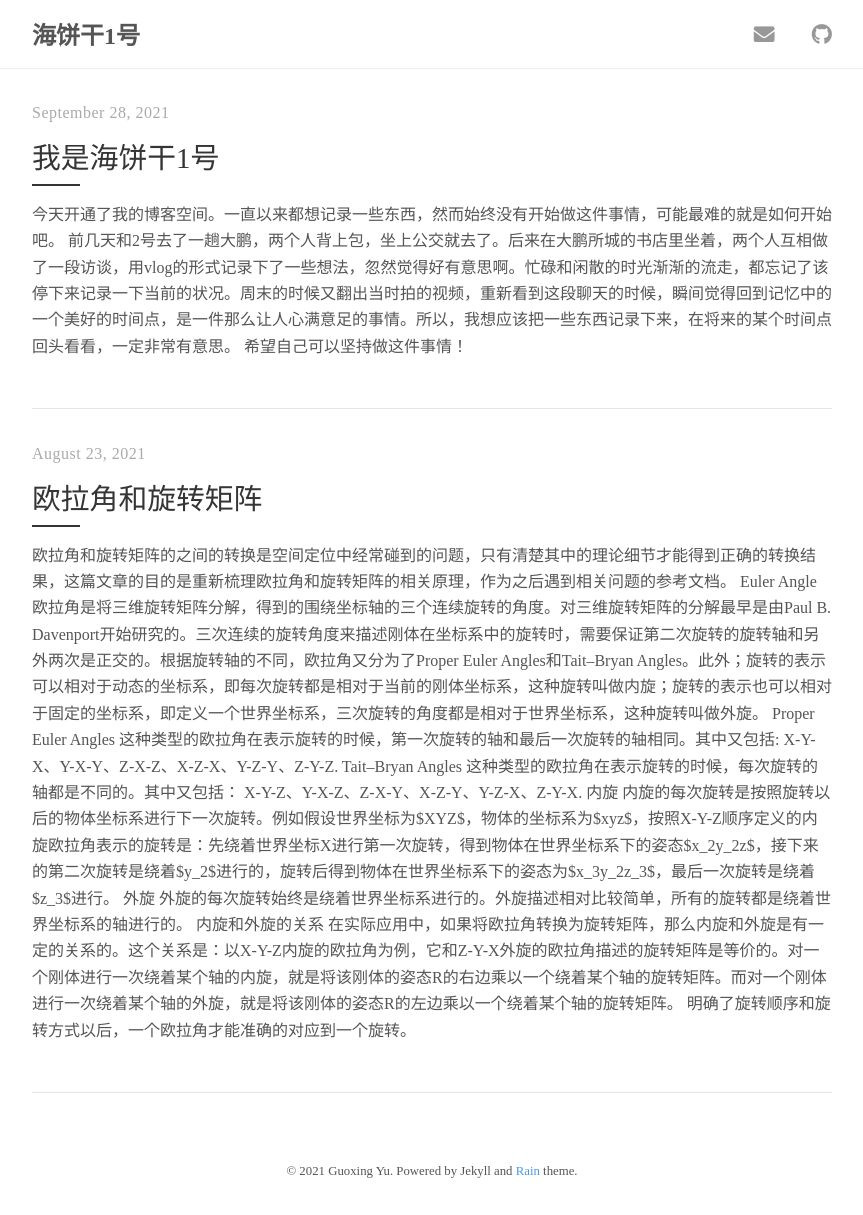
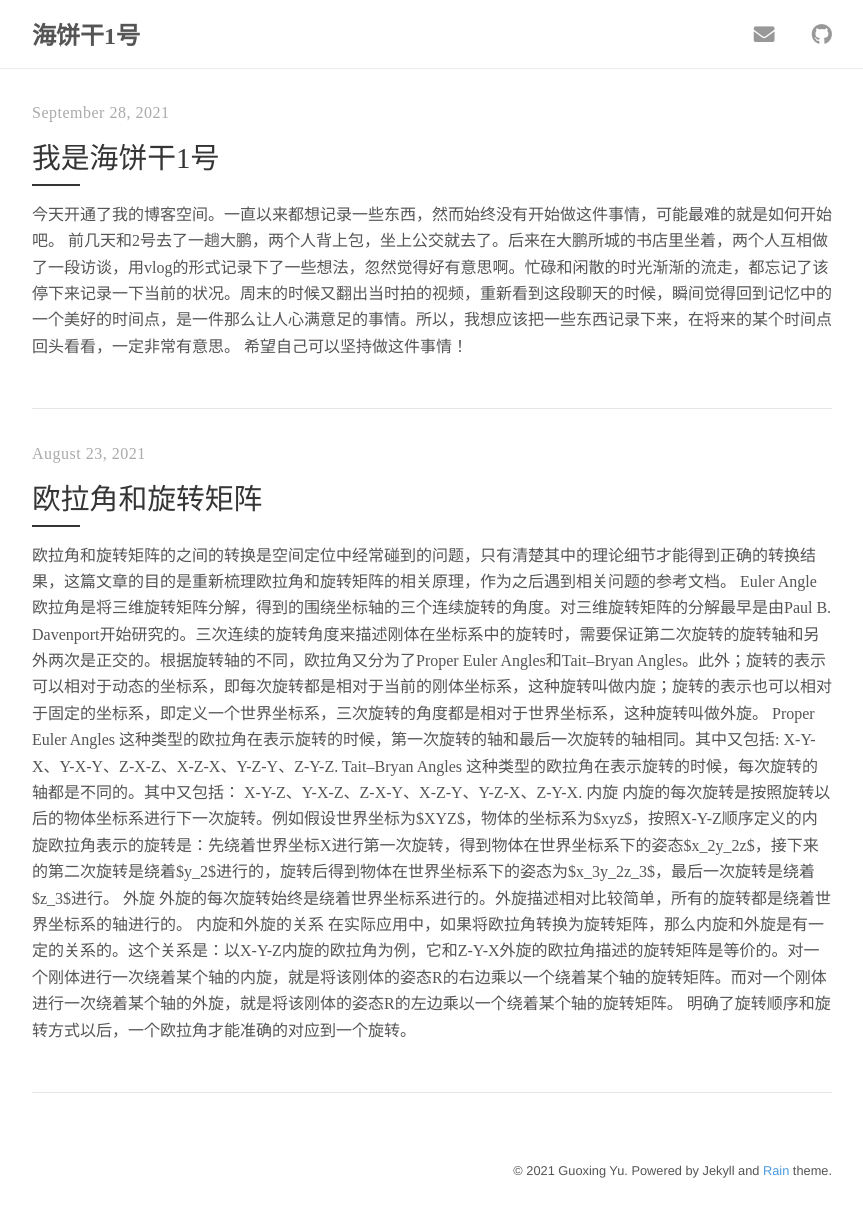
Before and after one commit to gxyu-star/myblog, a Jekyll site: the page built from index.html, in a window 1280 px wide. Shown: the whole page, without its empty margins (208-1071 px from the left). Built offline with Jekyll 4.4.1, drawn with Linux system fonts in a browser that asks for light colours; nearby versions of some CDN libraries; the list of posts is cut into pages by our own code.

Commit message:
test layout

```diff
--- a/_sass/rain/_layout.scss
+++ b/_sass/rain/_layout.scss
@@ -71,12 +71,10 @@ footer,
   a {
     color: $default-color;
     font-family: $chinese-font;
-    width:600;
-    height:150;
   }
 }
 
-@media (min-width: 300px) {
+@media (min-width: 600px) {
   .nav {
     &-container {
       text-align: left;
@@ -91,9 +89,9 @@ footer,
 }
 
 footer {
-  font-family: $chinese-font;
+  font-family: $sans-serif;
   padding: 2rem 0;
-  text-align: center;
+  text-align: right;
 
   span {
     color: $default-color;
--- a/_sass/rain/_post.scss
+++ b/_sass/rain/_post.scss
@@ -44,7 +44,7 @@
     color: $default-tint;
     display: block;
     font-family: $chinese-font;
-    font-size: 1.1rem;
+    font-size: 0.9rem;
     font-style: normal;
     text-align: center;
   }
```
